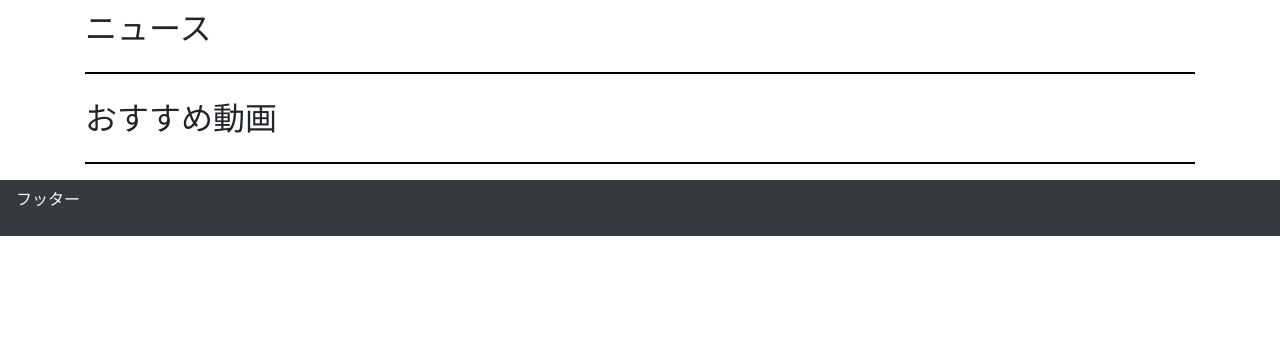
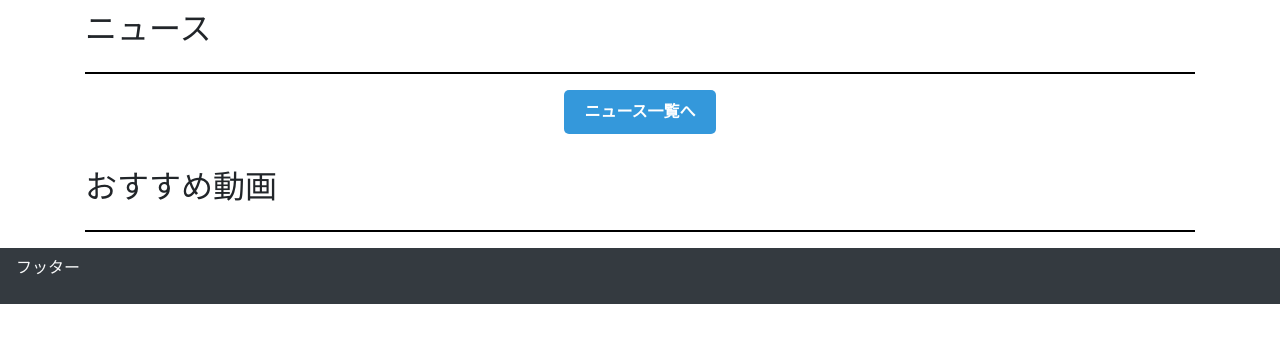
Before and after one commit to gustave-studio/science, a Django app: page / in a window 1280 px wide. Shown: the part 58-401 px from the top of the page. Run offline with Django 4.2, Linux system fonts and the light colour scheme; data that the repository does not hold is empty; parts of the project's set-up code (start-up, migrations or seed data) failed here and were passed over.

Commit message:
✨トップページにニュース一覧へのリンクを追加

```diff
--- a/static/top.css
+++ b/static/top.css
@@ -66,6 +66,31 @@ hr {
   word-wrap: break-word;
 }
 
+.news-list-button-container {
+  text-align: center;
+  margin: auto;
+}
+
+.news-list-button {
+  display: inline-block;
+  padding: 10px 20px;
+  font-size: 16px;
+  font-weight: bold;
+  text-align: center;
+  text-decoration: none;
+  background-color: #3498db;
+  color: #fff;
+  border-radius: 5px;
+  transition: background-color 0.3s ease;
+  display: flex;
+  justify-content: center;
+  align-items: center;
+}
+
+.news_list_button:hover {
+  background-color: #2980b9;
+}
+
 @media (max-width: 760px) {
     .box-title a {
       font-size: 16px;
--- a/templates/top.html
+++ b/templates/top.html
@@ -28,6 +28,10 @@
           </div>
         {% endfor %}
 
+        <div class="news-list-button-container">
+          <a href="news_list" class="news-list-button">ニュース一覧へ</a>
+      　</div>
+
         <h2>おすすめ動画</h2>
         <hr>
         {% for video in videos_list %}
```
